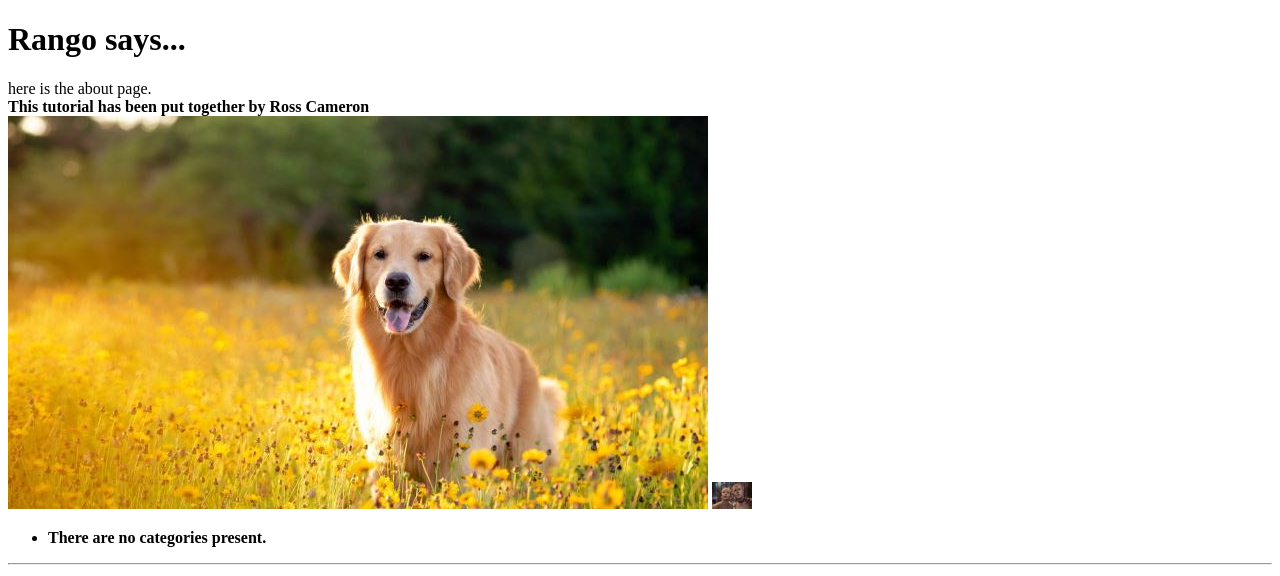
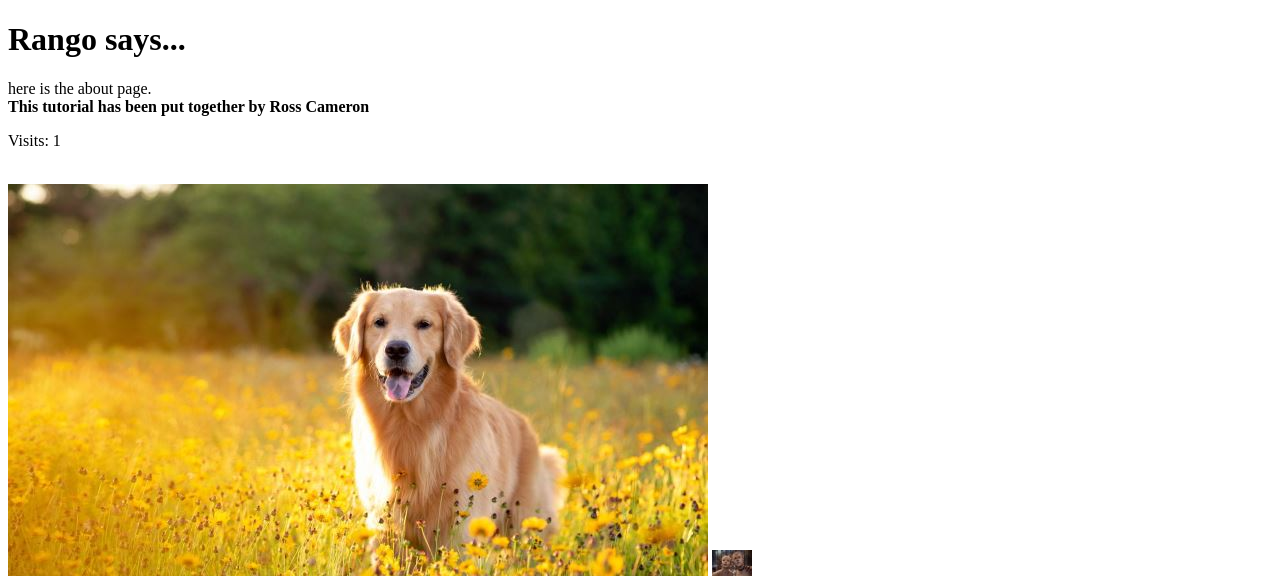
Before and after one commit to rosscam/tango_with_django_project, a Django app: page /rango/about/ in a window 1280 px wide. Shown: the top 576 px of the page. Run offline with Django 3.2, Linux system fonts and the light colour scheme; data that the repository does not hold is empty.

Commit message:
chapter 10 working

```diff
--- a/rango/views.py
+++ b/rango/views.py
@@ -9,6 +9,7 @@ from rango.forms import UserForm, UserProfileForm
 from django.contrib.auth import authenticate, login
 from django.contrib.auth.decorators import login_required
 from django.contrib.auth import logout
+from datetime import datetime
 
 def index(request):
     category_list = Category.objects.order_by('-likes')[:5]
@@ -19,10 +20,17 @@ def index(request):
     context_dict['categories'] = category_list
     context_dict['pages'] = page_list
 
-    return render(request, 'rango/index.html', context=context_dict)
+
+    visitor_cookie_handler(request)
+
+    response = render(request, 'rango/index.html', context=context_dict)
+
+    return response
 
 def about(request):
     context_dict = {'boldmessage': 'This tutorial has been put together by Ross Cameron'}
+    visitor_cookie_handler(request)
+    context_dict['visits'] = request.session['visits']
     return render(request, 'rango/about.html', context=context_dict)
 
 def show_category(request,category_name_slug):
@@ -140,3 +148,22 @@ def restricted(request):
 def user_logout(request):
     logout(request)
     return redirect(reverse('rango:index'))
+
+def get_server_side_cookie(request, cookie, default_val=None):
+    val = request.session.get(cookie)
+    if not val:
+        val = default_val
+    return val
+
+def visitor_cookie_handler(request):
+    visits = int(get_server_side_cookie(request, 'visits', '1'))
+    last_visit_cookie = get_server_side_cookie(request,'last_visit', str(datetime.now()))
+    last_visit_time = datetime.strptime(last_visit_cookie[:-7],
+    '%Y-%m-%d %H:%M:%S')
+
+    if (datetime.now() - last_visit_time).days > 0:
+        visits = visits + 1
+        request.session['last_visit'] = str(datetime.now())
+    else:
+        request.session['last_visit'] = last_visit_cookie
+    request.session['visits'] = visits
--- a/templates/rango/about.html
+++ b/templates/rango/about.html
@@ -11,6 +11,7 @@
     <div>
         here is the about page.<br />
         <strong>{{ boldmessage }}</strong><br />
+        <p>Visits: {{ visits }}</p><br />
     </div>
     <div>
         <img src="{% static 'images/rango.jpg' %}" alt="Picture of Rango" />
```
